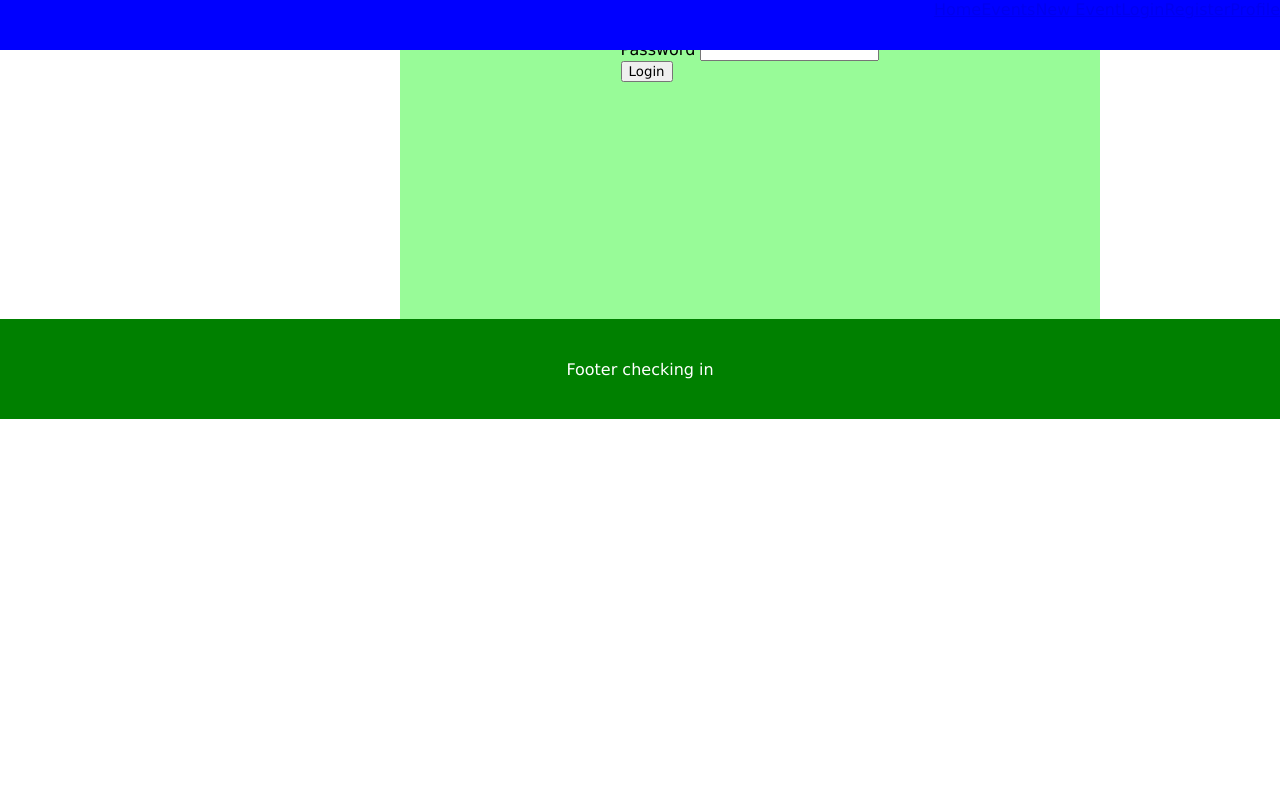
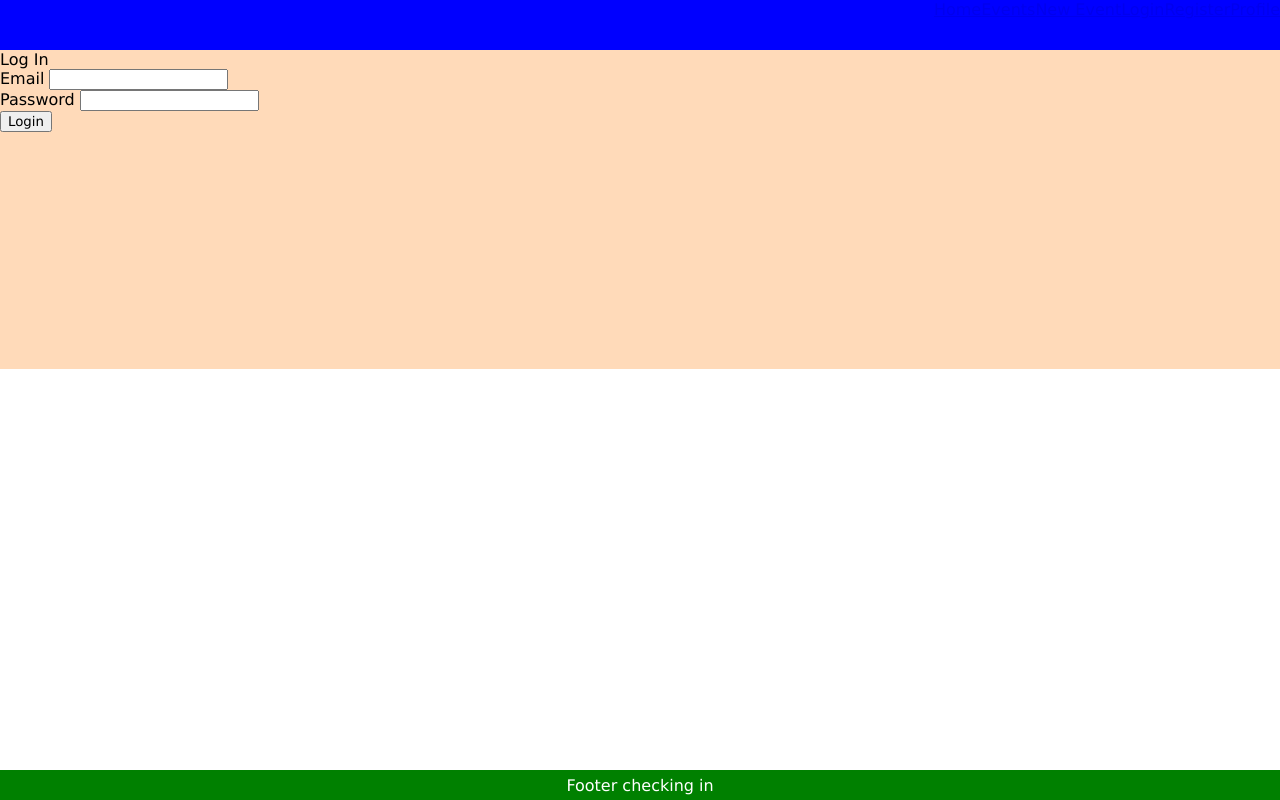
Before and after one commit to KL-dotcom/ga-final-project, a React (Create React App) app in the folder frontend/: page /login in a window 1280 px wide. Built offline with nearby package versions, Linux system fonts and the light colour scheme.

Commit message:
structure of index page complete

```diff
--- a/frontend/src/components/authentication/Login.js
+++ b/frontend/src/components/authentication/Login.js
@@ -32,6 +32,7 @@ class Login extends React.Component {
   render() {
     const { formData, error } = this.state
     return (
+      <div className="body">
         <div className="container">
           <div className="title">Log In</div>
           <form onSubmit={this.handleSubmit}>
@@ -63,6 +64,7 @@ class Login extends React.Component {
             </div>
           </form>
         </div>
+      </div>
     )
   }
 }
--- a/frontend/src/components/authentication/Register.js
+++ b/frontend/src/components/authentication/Register.js
@@ -42,6 +42,7 @@ class Register extends React.Component {
   render() {
     const { formData, errors } = this.state
     return (
+      <div className="body">
         <div className="section">
           <div className="container">
             <div className="title">Register</div>
@@ -135,6 +136,7 @@ class Register extends React.Component {
             </form>
           </div>
         </div>
+      </div>
     )
   }
 }
--- a/frontend/src/components/common/Error.js
+++ b/frontend/src/components/common/Error.js
@@ -12,7 +12,7 @@ function Error () {
   }
 
   return (
-    <div>
+    <div className="body">
       <div className="header-right">
         <button onClick={goBack} className="back-button" type="button">Back</button>
       </div>
--- a/frontend/src/components/common/Home.js
+++ b/frontend/src/components/common/Home.js
@@ -3,7 +3,7 @@ import React from 'react'
 
 const Home = () => {
   return (
-    <div>
+    <div className="body">
       <div>Homepage, checking in</div>
     </div>
 
--- a/frontend/src/components/events/EventCard.js
+++ b/frontend/src/components/events/EventCard.js
@@ -1,7 +1,7 @@
 import React from 'react'
 import { Link } from 'react-router-dom'
 
-function EventCard({ name, _id , image , origin }) {
+function EventCard({ name, _id , image , origin , tastingNotes }) {
   return (
     <Link to={`/events/${_id}`}>
       <div className="event-card">
@@ -11,6 +11,7 @@ function EventCard({ name, _id , image , origin }) {
         <div className="card-right">
           <h4>{name}</h4>
           <div>{origin}</div>
+          <div>{tastingNotes}</div>
         </div>
       </div>
     </Link>
--- a/frontend/src/components/events/EventEdit.js
+++ b/frontend/src/components/events/EventEdit.js
@@ -35,6 +35,8 @@ function EventEdit() {
   }
 
   return (
+    <div className="body">
+
 
       <EventForm
         data={formData}
@@ -43,6 +45,7 @@ function EventEdit() {
         handleSubmit={handleSubmit}
         submitText="Edit my Event!"
       />
+    </div>
 
   )
 }
--- a/frontend/src/components/events/EventIndex.js
+++ b/frontend/src/components/events/EventIndex.js
@@ -9,15 +9,25 @@ import EventCard from './EventCard'
 function EventIndex() {
   const { data: events, error } = useFetch(getAllEvents)
 
+
+  const handleSearch = e => {
+    const searchVal = e.target.value
+    console.log(searchVal)
+    // setIndexData(...indexData, searchVal)
+  }
+
+
   if (error) {
     return <Redirect to="/notfound" />
   }
 
   if (!events) return null
   return (
-    <div className="body">
+    <div className="body-index">
       <div className="filter-container">
         <div className="filters">
+          <input className="input" type="text" onChange={handleSearch} placeholder="Search..." />
+
           <div className="filter-item">Filter item 1</div>
           <div className="filter-item">Filter item 2</div>
           <div className="filter-item">Filter item 3</div>
@@ -34,7 +44,7 @@ function EventIndex() {
           <div className="filter-item">Filter item 14</div>
         </div>
       </div>
-      <div className="container">
+      <div className="container-index">
         {events.map(event => (
           <EventCard key={event._id} {...event} />
         ))
--- a/frontend/src/components/events/EventNew.js
+++ b/frontend/src/components/events/EventNew.js
@@ -23,7 +23,7 @@ function EventNew() {
   }, createEvent, null, onSubmitSuccess)
 
   return (
-    <div>
+    <div className="body">
       <h1>Create new event</h1>
       <EventForm
         data={formData}
--- a/frontend/src/components/events/EventShow.js
+++ b/frontend/src/components/events/EventShow.js
@@ -22,7 +22,7 @@ function EventShow() {
   if (!event) return null
 
   return (
-    <div>
+    <div className="body">
       <h2>{event.name}</h2>
       <Link to={`/events/${eventId}/edit`} className="link">Edit</Link>
       <button onClick={handleDelete}>Delete event</button>
--- a/frontend/src/styles/main.scss
+++ b/frontend/src/styles/main.scss
@@ -5,13 +5,21 @@
   }
 
 
-
-
 .body{
   display: flex;
   flex-direction: row;
 
   margin-top: 50px;
+  margin-bottom: 30px;
+  background-color: peachpuff;
+}
+
+.body-index{
+  display: flex;
+  flex-direction: row;
+
+  margin-top: 50px;
+  margin-bottom: 30px;
   background-color: peachpuff;
 
 }
@@ -23,6 +31,7 @@
   background-color: palevioletred;
   overflow-y : auto;
   position: fixed;
+  margin-bottom: 100px;
   .filters{
     margin-bottom: 50px;
     width: 300px;
@@ -33,25 +42,19 @@
       background-color: paleturquoise;
       height: 400px;
       margin: 5px;
-
     }
-
-
   }
 }
 
-.container{
+.container-index{
 display: flex;
 flex-direction: column;
-// flex-wrap: wrap;
-align-items: center;
-justify-content: space-evenly;
-margin-left: 400px;
+align-items: flex-start;
+margin-left: 350px;
 width: 700px;
 background-color: palegreen;
 .event-card{
   display: flex;
-  width: 700px;
   flex-direction: row;
   background-color: grey;
   width: 100%;
@@ -61,8 +64,10 @@ background-color: palegreen;
     background-color: green;
   }
   .card-right{
-    background-color: blue;
+    background-color: paleturquoise;
+    width: 400px;
   }
+
 }
 }
 
@@ -92,7 +97,8 @@ background-color: palegreen;
 
   }
 
-.footer {
+  .footer {
+    position:fixed;
   display: flex;
   text-align: center;
   justify-content: center;
@@ -100,8 +106,8 @@ background-color: palegreen;
   bottom: 0;
   color: white;
   width:100%;
-  height: 100px;
+  height: 30px;
   background-color: green;
-  z-index: 10;
+  // z-index: 10;
 
 }
```
Lines whose indentation alone changed are shown as unchanged.
